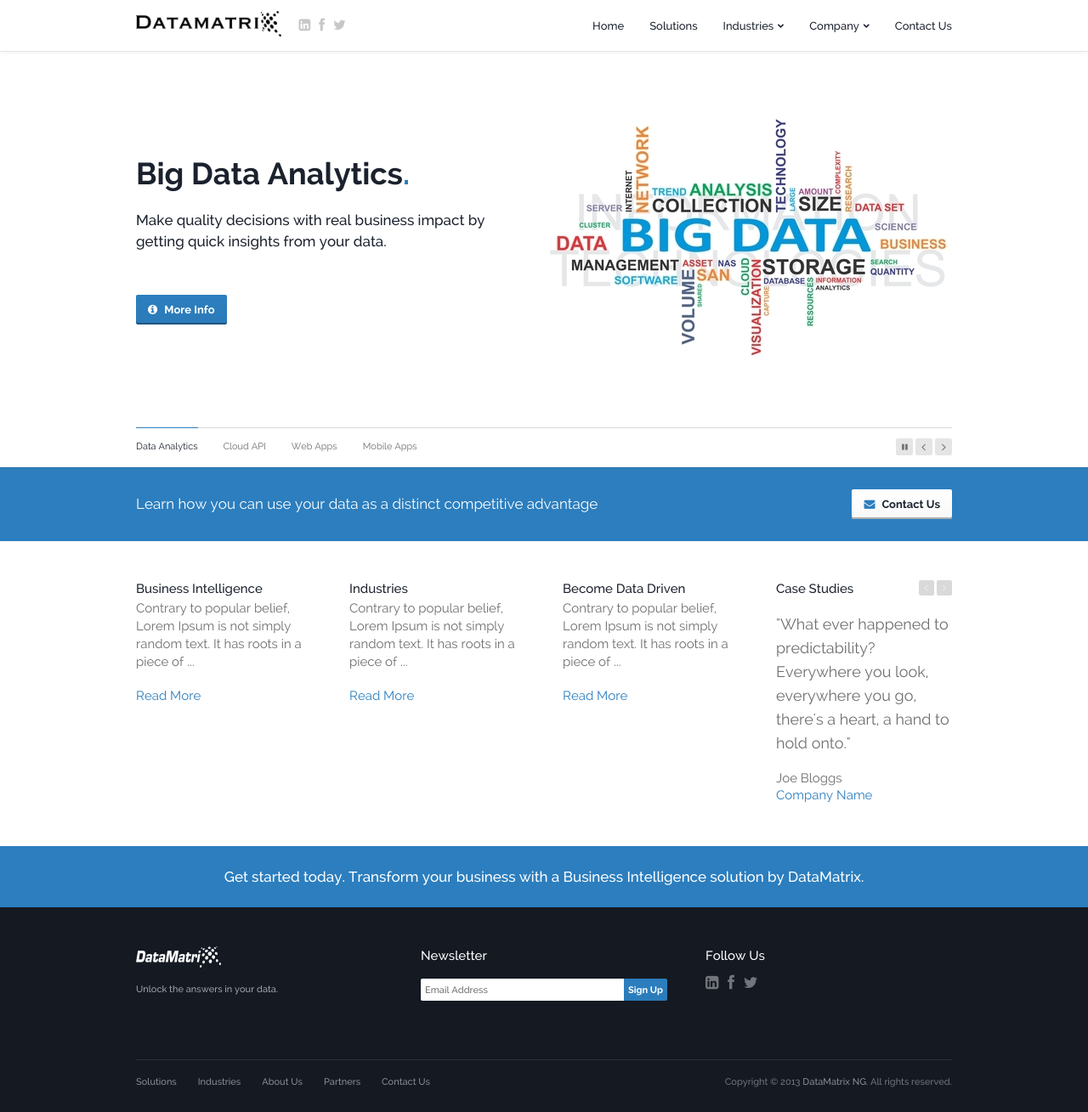
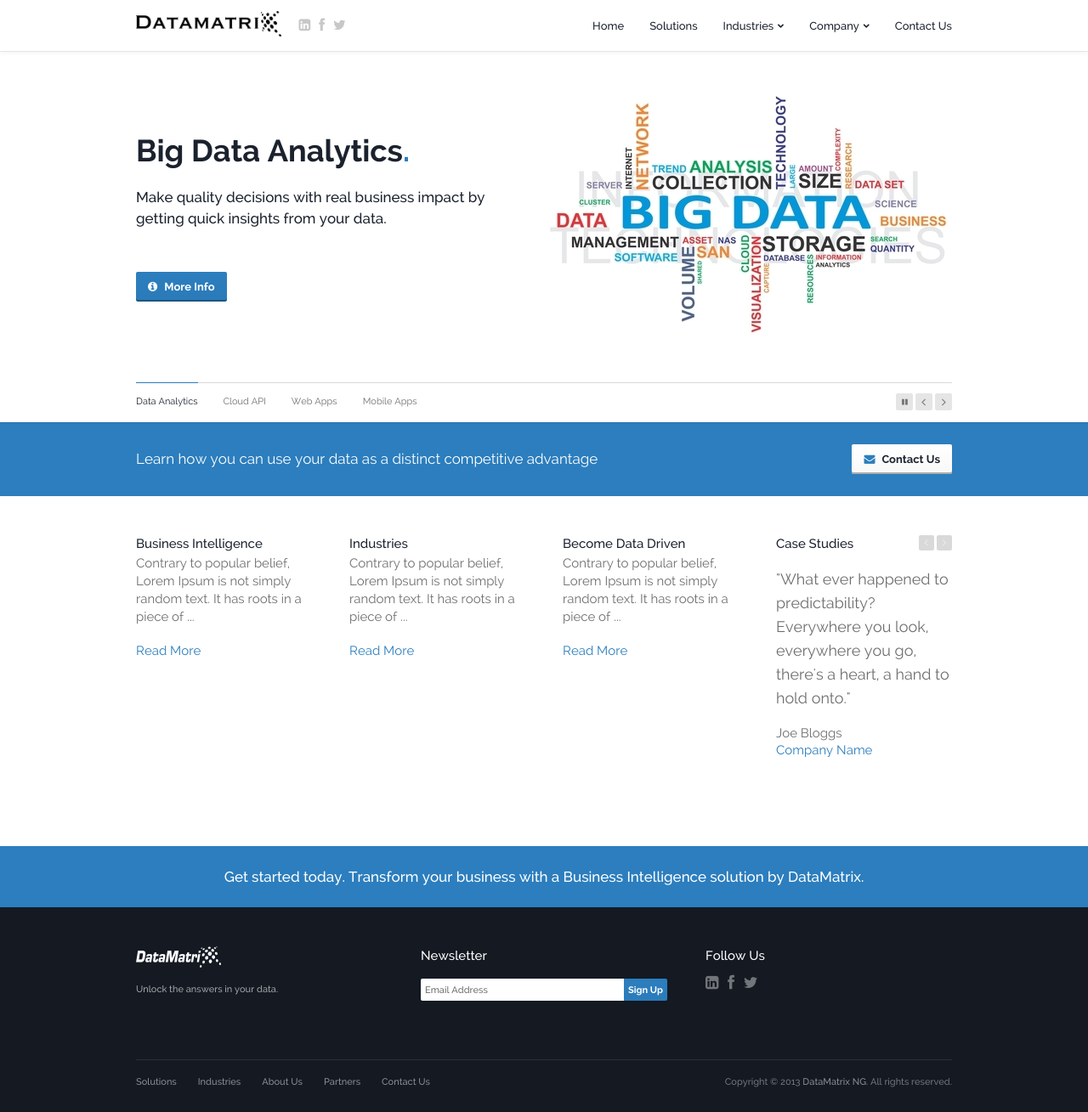
Before and after one commit to dtmtx/dtmtx.github.io, a Jekyll site: the page built from index.html, in a window 1280 px wide and 1309 px high. Shown: the whole window at 85% size. Built offline with Jekyll 4.4.1, drawn with Linux system fonts in a browser that asks for light colours; Markdown is read by kramdown in place of the engine named in the settings.

Commit message:
remove banner fixed height

```diff
--- a/css/styles.css
+++ b/css/styles.css
@@ -909,7 +909,7 @@ body.home .topbar-outer.dark {
 	background-position: center top;
 	background-attachment: fixed;
 	visibility: hidden;
-	height:550px;
+	/*height:550px;*/
 }
 .slide-inner {
 	display: table-cell;
```
